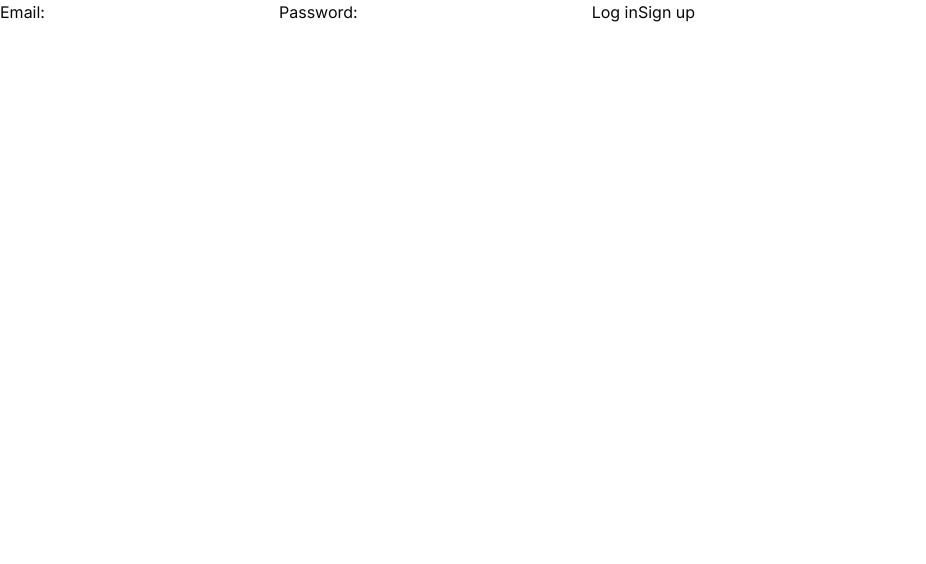
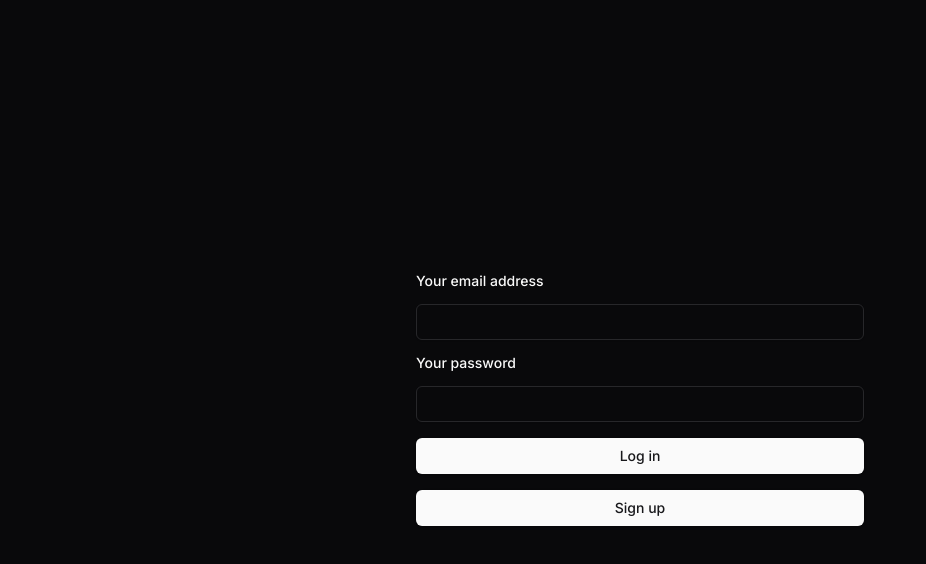
Before and after one commit to jakemackie/next-starter, a Next.js app: page /login in a window 1280 px wide. Shown: the top 564 px of the page, without its empty margins (0-926 px from the left). Built offline with nearby package versions, Linux system fonts and the light colour scheme.

Commit message:
feat: Sign/Up Login form

```diff
--- a/app/layout.tsx
+++ b/app/layout.tsx
@@ -19,7 +19,11 @@
 }>) {
   return (
     <html lang="en">
-      <body className={`${inter.className} antialiased`}>{children}</body>
+      <body className={`${inter.className} antialiased dark`}>
+        <div className="px-3 min-h-screen w-full flex flex-col items-center justify-center">
+          {children}
+        </div>
+      </body>
     </html>
   );
 }
--- a/app/login/page.tsx
+++ b/app/login/page.tsx
@@ -1,14 +1,17 @@
+import { Label } from "@/components/ui/label";
+import { Input } from "@/components/ui/input";
+import { Button } from "@/components/ui/button";
 import { login, signup } from "./actions";
 
 export default function LoginPage() {
   return (
-    <form>
-      <label htmlFor="email">Email:</label>
-      <input id="email" name="email" type="email" required />
-      <label htmlFor="password">Password:</label>
-      <input id="password" name="password" type="password" required />
-      <button formAction={login}>Log in</button>
-      <button formAction={signup}>Sign up</button>
+    <form className="max-w-md w-full flex flex-col gap-4">
+      <Label htmlFor="email">Your email address</Label>
+      <Input id="email" name="email" type="email" required />
+      <Label htmlFor="password">Your password</Label>
+      <Input id="password" name="password" type="password" required />
+      <Button formAction={login}>Log in</Button>
+      <Button formAction={signup}>Sign up</Button>
     </form>
   );
 }
--- /dev/null
+++ b/components/ui/input.tsx
@@ -0,0 +1,22 @@
+import * as React from "react"
+
+import { cn } from "@/lib/utils"
+
+const Input = React.forwardRef<HTMLInputElement, React.ComponentProps<"input">>(
+  ({ className, type, ...props }, ref) => {
+    return (
+      <input
+        type={type}
+        className={cn(
+          "flex h-9 w-full rounded-md border border-input bg-transparent px-3 py-1 text-base shadow-sm transition-colors file:border-0 file:bg-transparent file:text-sm file:font-medium file:text-foreground placeholder:text-muted-foreground focus-visible:outline-none focus-visible:ring-1 focus-visible:ring-ring disabled:cursor-not-allowed disabled:opacity-50 md:text-sm",
+          className
+        )}
+        ref={ref}
+        {...props}
+      />
+    )
+  }
+)
+Input.displayName = "Input"
+
+export { Input }
--- /dev/null
+++ b/components/ui/label.tsx
@@ -0,0 +1,26 @@
+"use client"
+
+import * as React from "react"
+import * as LabelPrimitive from "@radix-ui/react-label"
+import { cva, type VariantProps } from "class-variance-authority"
+
+import { cn } from "@/lib/utils"
+
+const labelVariants = cva(
+  "text-sm font-medium leading-none peer-disabled:cursor-not-allowed peer-disabled:opacity-70"
+)
+
+const Label = React.forwardRef<
+  React.ElementRef<typeof LabelPrimitive.Root>,
+  React.ComponentPropsWithoutRef<typeof LabelPrimitive.Root> &
+    VariantProps<typeof labelVariants>
+>(({ className, ...props }, ref) => (
+  <LabelPrimitive.Root
+    ref={ref}
+    className={cn(labelVariants(), className)}
+    {...props}
+  />
+))
+Label.displayName = LabelPrimitive.Root.displayName
+
+export { Label }
--- a/package.json
+++ b/package.json
@@ -14,6 +14,7 @@
   },
   "dependencies": {
     "@prisma/client": "^5.22.0",
+    "@radix-ui/react-label": "^2.1.0",
     "@radix-ui/react-slot": "^1.1.0",
     "@supabase/ssr": "^0.5.2",
     "@supabase/supabase-js": "^2.46.1",
```
Also changed, not shown: 1 other file (tests, documents, lock files or other folders).
